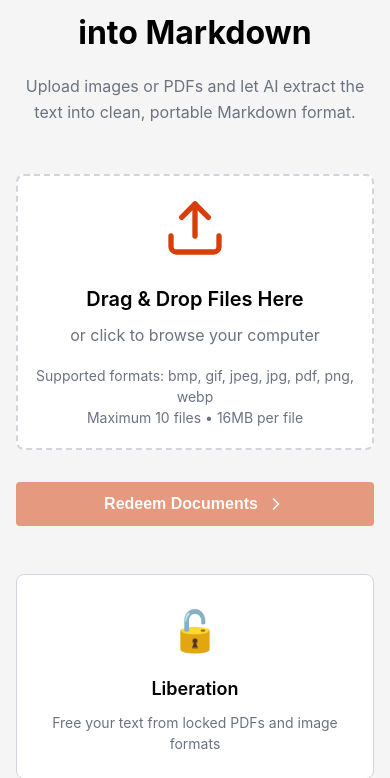
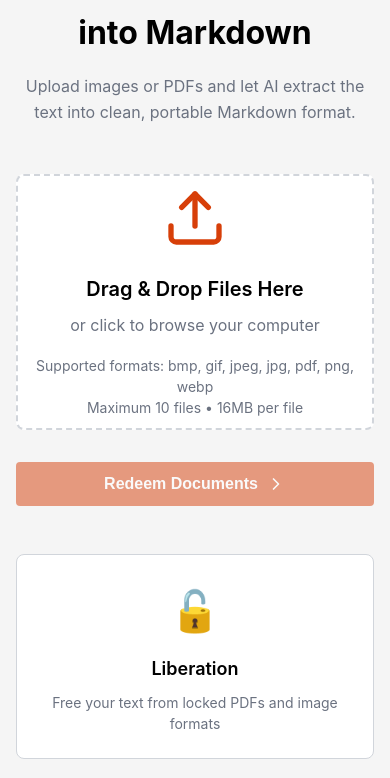
Before and after one commit to dirkpetersen/markdown-redemption, a Flask app: page / in a window 390 px wide. Shown: the part 151-929 px from the top of the page. Run offline with Flask 3, Linux system fonts and the light colour scheme; some libraries are stand-ins or nearby versions.

Commit message:
Reduce drag-and-drop zone height by 50%
Changes:
- Desktop: 32px → 16px vertical padding
- Tablet (768px): 24px → 12px vertical padding
- Mobile (480px): 20px → 10px vertical padding
- Width remains unchanged for easy targeting

Benefits:
- More screen real estate for file list and processing indicator
- Better visibility of upload progress and status
- Maintains usability with horizontal width
- Compact interface reduces scrolling needed

🤖 Generated with [Claude Code](https://claude.com/claude-code)

Co-Authored-By: Claude <noreply@anthropic.com>

```diff
--- a/static/css/style.css
+++ b/static/css/style.css
@@ -184,7 +184,7 @@ body {
     background-color: var(--color-surface);
     border: 2px dashed var(--color-border);
     border-radius: var(--border-radius);
-    padding: 32px 32px;  /* Reduced vertical padding from 64px to 32px */
+    padding: 16px 32px;  /* Reduced vertical padding to 16px (50% of previous 32px) */
     text-align: center;
     cursor: pointer;
     transition: var(--transition);
@@ -766,7 +766,7 @@ body {
     }
 
     .drop-zone {
-        padding: 24px 24px;  /* Reduced for mobile */
+        padding: 12px 24px;  /* Reduced for mobile (50% of previous 24px) */
     }
 
     .drop-zone-title {
@@ -814,7 +814,7 @@ body {
     }
 
     .drop-zone {
-        padding: 20px 16px;  /* Further reduced for small mobile */
+        padding: 10px 16px;  /* Further reduced for small mobile (50% of previous 20px) */
     }
 
     .btn {
```
